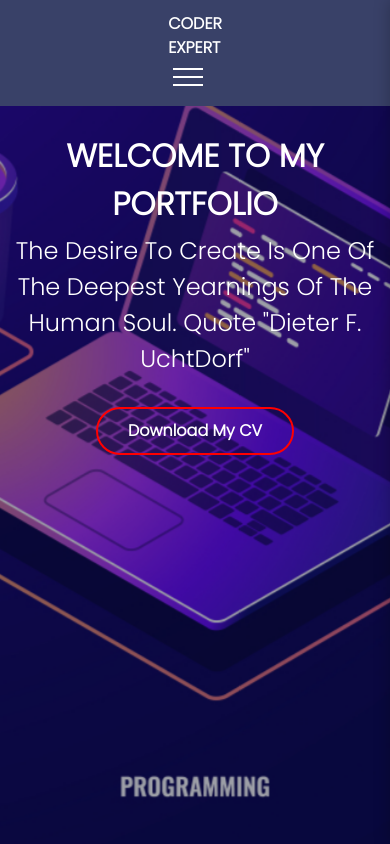
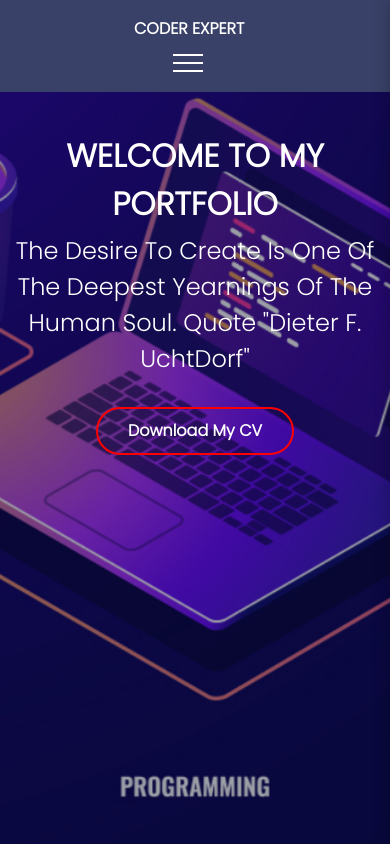
Before and after one commit to Pinto1232/Pinto1232myportfolio.gihub.com, a website: page index.html in a window 390 px wide. Shown: the top 844 px of the page. Drawn offline with Linux system fonts and the light colour scheme.

Commit message:
new commit

```diff
--- a/css/style.css
+++ b/css/style.css
@@ -905,7 +905,7 @@ p {
 
     .logo-text{
         display: flex;
-        width: 100%;
+        width: 122px;
         max-width: 100%;
         justify-content: space-between;
         align-items: center;
```
